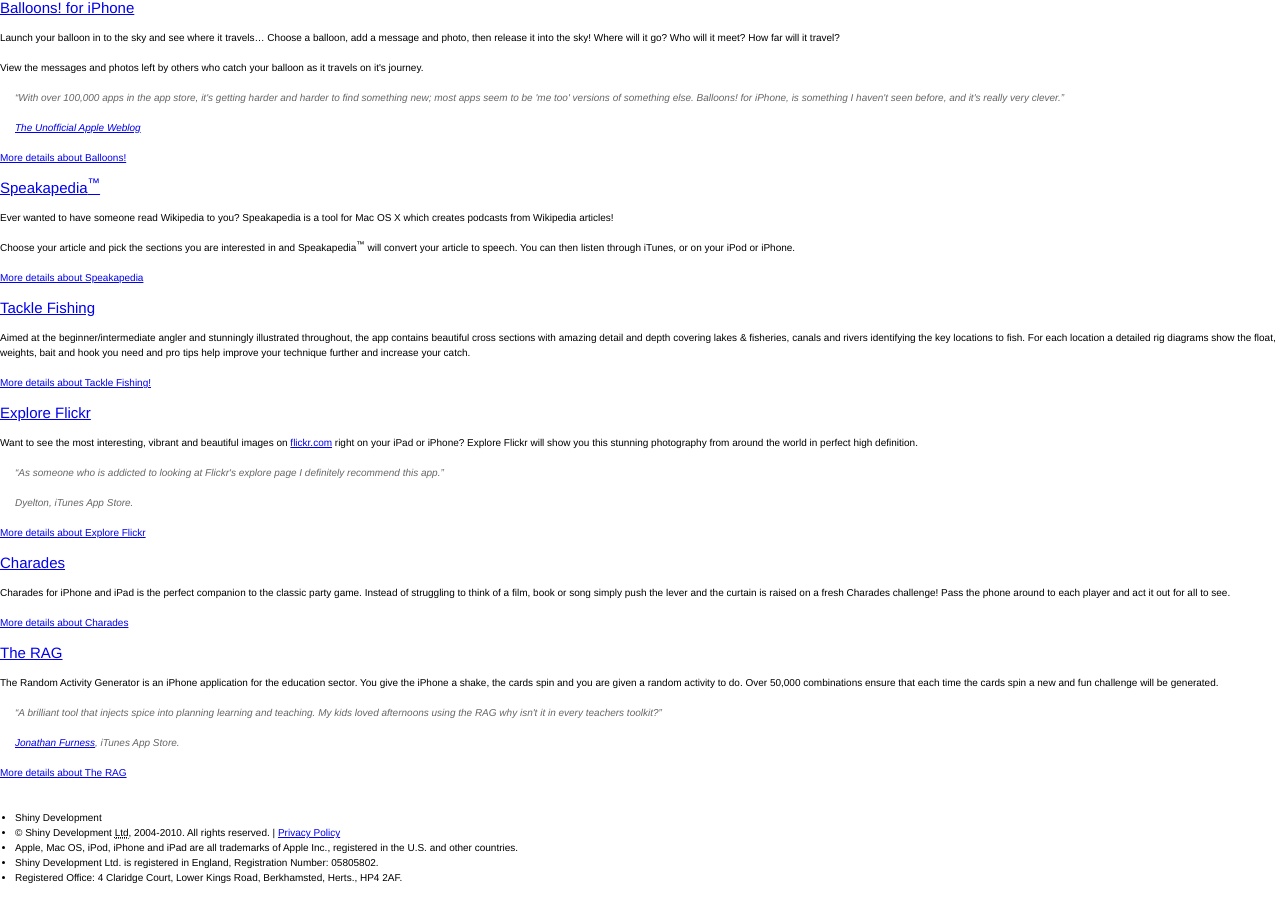
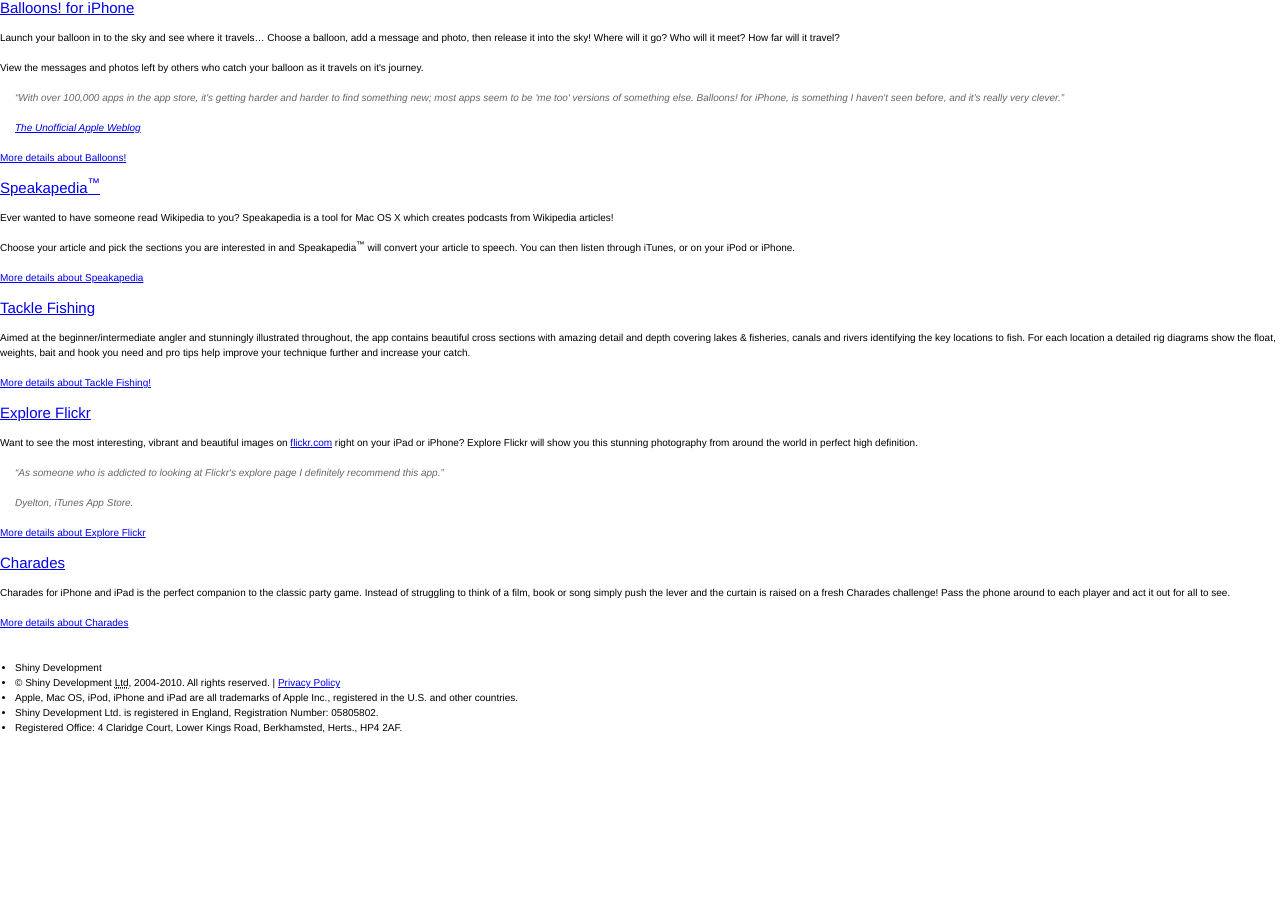
Before and after one commit to shinydevelopment/ShinyDevelopment-Holding, a Jekyll site: the page built from our-apps.html, in a window 1280 px wide and 900 px high, scrolled down 634 px. Built offline with Jekyll 4.4.1, drawn with Linux system fonts in a browser that asks for light colours; Markdown is read by kramdown in place of the engine named in the settings; comment, search, counter and statistics services are not loaded; after the commit the page ends 1384 px from its top, so only the background shows below that.

Commit message:
Removed the RAG from our apps.

```diff
--- a/_includes/header.html
+++ b/_includes/header.html
@@ -17,8 +17,7 @@
             <li><a href="/charades/">Charades</a></li>
             <li><a href="http://exploreflickr.com">Explore Flickr</a></li>
             <li><a href="http://balloonsapp.com">Balloons!</a></li>
-            <li><a href="/speakapedia/">Speakapedia</a></li>
-            <li class="bottom"><a href="/the-rag/">The RAG</a></li>
+            <li class="bottom"><a href="/speakapedia/">Speakapedia</a></li>
           </ul>
         </li>
         <li id="nav_blog"><a href="/blog/">Blog</a></li>
--- a/assets/styles/layout.scss
+++ b/assets/styles/layout.scss
@@ -223,10 +223,6 @@
     float: left;
     height: 300px;
     width: 200px;
-}
-
-.content-upper .screencast-portrait .the-rag {
-    background: url(../backgrounds/the-rag.png) top left no-repeat;
 }
 
 .content-upper .screencast-landscape-container {
@@ -549,11 +545,6 @@
     padding-left: 50px;
 }
 
-.section h2.the-rag {
-    background: url(../icons/the-rag.png) left 50% no-repeat;
-    padding-left: 50px;
-}
-
 .section h2.charades {
     background: url(../icons/charades.png) left 50% no-repeat;
     padding-left: 50px;
@@ -593,12 +584,6 @@
 
 .section-app h3.speakapedia {
     background: url(../icons/speakapedia-small.png) left 50% no-repeat;
-    line-height: 1.333em;
-    padding-left: 35px;
-}
-
-.section-app h3.the-rag {
-    background: url(../icons/the-rag-small.png) left 50% no-repeat;
     line-height: 1.333em;
     padding-left: 35px;
 }
@@ -762,10 +747,6 @@
 
 .section ul.app-list li.speakapedia {
     background: url(../icons/speakapedia-small.png) left 50% no-repeat;
-}
-
-.section ul.app-list li.the-rag {
-    background: url(../icons/the-rag-small.png) left 50% no-repeat;
 }
 
 .section ul.app-list li.charades {
--- a/our-apps.html
+++ b/our-apps.html
@@ -46,11 +46,6 @@
       <h3 class="charades"><a href="/charades/">Charades</a></h3>
       <p>Charades for iPhone and iPad is the perfect companion to the classic party game. Instead of struggling to think of a film, book or song simply push the lever and the curtain is raised on a fresh Charades challenge! Pass the phone around to each player and act it out for all to see.</p>
       <p class="fancy-link"><a href="/charades/">More details about Charades</a></p>
-      <h3 class="the-rag"><a href="/the-rag/">The RAG</a></h3>
-      <p>The Random Activity Generator is an iPhone application for the education sector. You give the iPhone a shake, the cards spin and you are given a random activity to do. Over 50,000 combinations ensure that each time the cards spin a new and fun challenge will be generated.</p>
-      <blockquote><p>&ldquo;A brilliant tool that injects spice into planning learning and teaching. My kids loved afternoons using the RAG why isn't it in every teachers toolkit?&rdquo;</p>
-      <p class="author"><a rel="nofollow" href="http://www.jonathansblog.net/">Jonathan Furness</a>, iTunes App Store.</p></blockquote>
-      <p class="fancy-link"><a href="/the-rag/">More details about The RAG</a></p>
     </div>
   </div>
 <br style="clear:both" />
```
Also changed, not shown: the-rag-video.html (deleted, +0 -10 lines), the-rag.html (deleted, +0 -47 lines), assets/backgrounds/the-rag.png (deleted), assets/icons/the-rag-small.png (deleted), assets/icons/the-rag.png (deleted).
